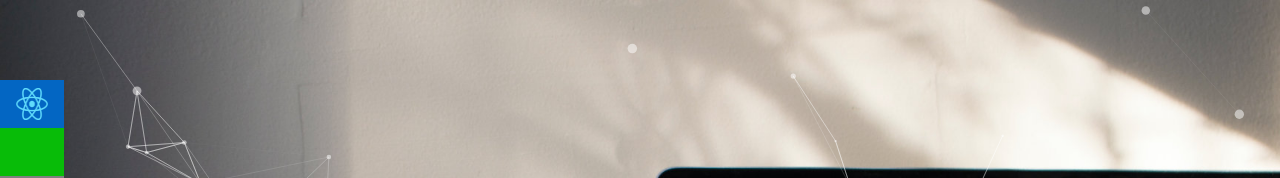
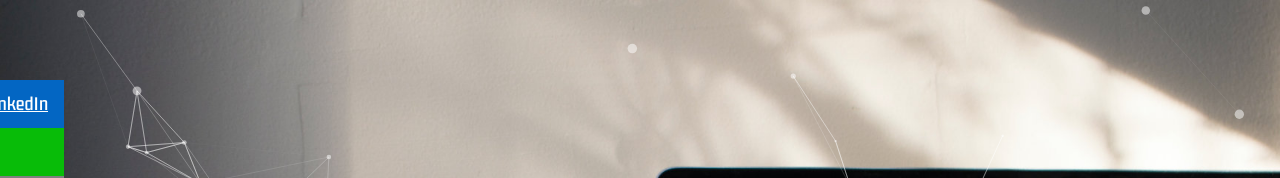
Before and after one commit to PourthieAlexis/portfolio, a React (Vite) app: page / in a window 1280 px wide. Shown: the top 178 px of the page. Built offline with nearby package versions, Linux system fonts and the light colour scheme; some icons are missing.

Commit message:
:construction:

```diff
--- a/src/components/SocialMediaComponent.jsx
+++ b/src/components/SocialMediaComponent.jsx
@@ -1,4 +1,3 @@
-import linkedIn from "../assets/images/React_logo.png";
 import { MailOutline } from "react-ionicons";
 import { CallOutline } from "react-ionicons";
 import { PersonOutline } from "react-ionicons";
@@ -72,7 +71,6 @@ const SocialMediaComponent = () => {
         rel="noopener noreferrer"
       >
         <p>LinkedIn</p>
-        <img src={linkedIn} alt="Logo linkedIn" width="32" height="32" />
       </LinkedinIcon>
       <MailIcon href="mailto:alexispourthie@gmail.com">
         <p>Mail</p>
```
